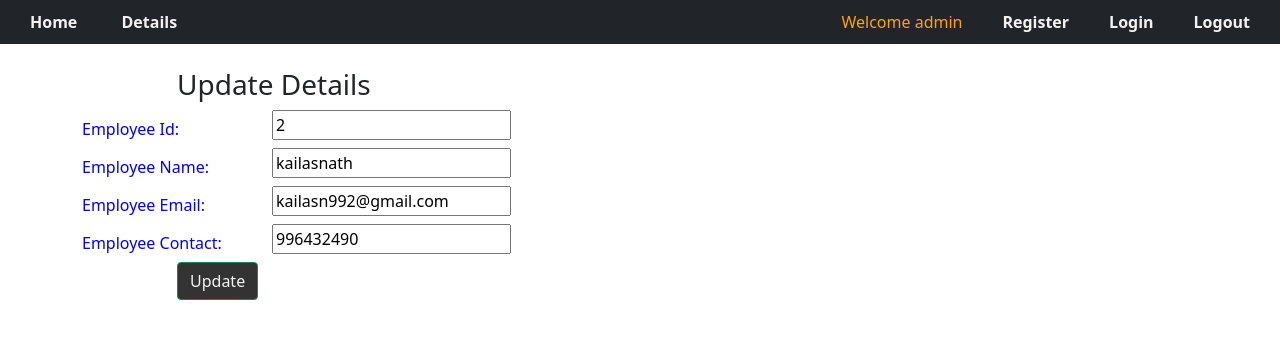
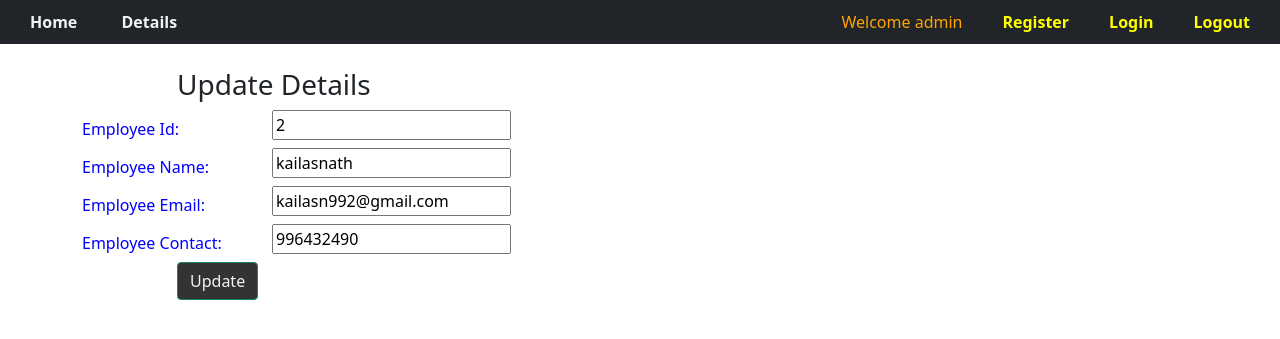
Before and after one commit to sabarinathem/crud-application, a Django app: page /edit/22 in a window 1280 px wide. Shown: the top 339 px of the page. Run offline with Django 3.2, Linux system fonts and the light colour scheme; a user stored in the database is signed in; data comes from the database, SQL or seed files in the repository.

Commit message:
add color to register,login,logout in main.html

```diff
--- a/employee/templates/employee/main.html
+++ b/employee/templates/employee/main.html
@@ -40,9 +40,9 @@
             <a id="a" class="al" href="{% url 'employee:show' %}">Details</a>
 
 
-          <a id="a" class="ar" href="{% url 'employee:logout' %}">Logout</a>
-          <a id="a" class="ar" href="{% url 'employee:login' %}">Login</a>
-          <a id="a" class="ar" href="{% url 'employee:register' %}">Register</a></b>
+          <a id="a" class="ar" href="{% url 'employee:logout' %}" style="color: yellow;">Logout</a>
+          <a id="a" class="ar" href="{% url 'employee:login' %}" style="color: yellow;">Login</a>
+          <a id="a" class="ar" href="{% url 'employee:register' %}" style="color: yellow;">Register</a></b>
           <a id="a" class="ar" style="color: orange;">Welcome {{request.user}}</a></b>
 
 
```
